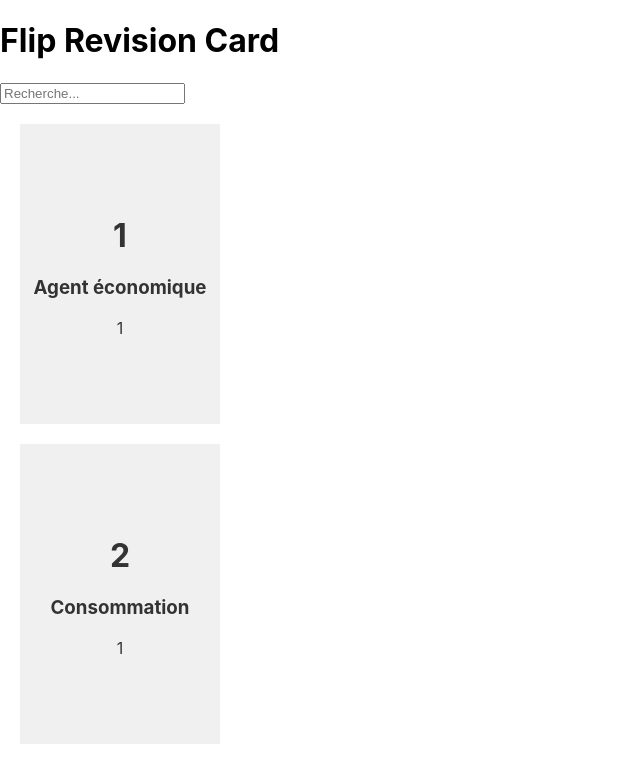
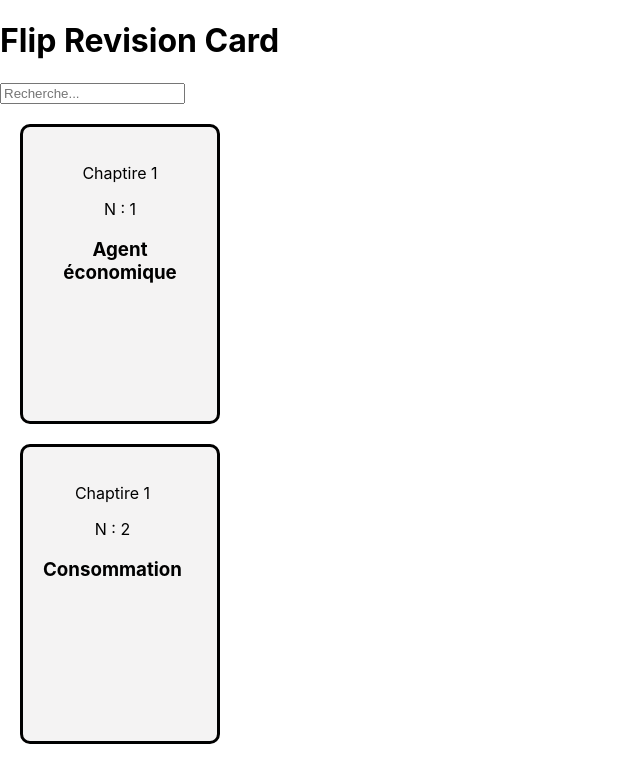
Before and after one commit to D-Seonay/FRC, a React (Create React App) app in the folder flip-revision-card/: page / in a window 1280 px wide. Shown: the top 762 px of the page, without its empty margins (0-640 px from the left). Built offline with nearby package versions, Linux system fonts and the light colour scheme.

Commit message:
Add flexbox layout and styling to Card component

```diff
--- a/flip-revision-card/src/components/Card.css
+++ b/flip-revision-card/src/components/Card.css
@@ -1,7 +1,10 @@
 .card {
+  display: flex;
   width: 200px;
   height: 300px;
   perspective: 1000px;
+  align-items: center;
+  justify-content: center;
   position: relative;
   margin: 20px;
   transform-style: preserve-3d;
@@ -13,6 +16,7 @@
   height: 100%;
   position: absolute;
   text-align: center;
+  border-radius: 10px;
   transition: transform 0.5s;
   transform-style: preserve-3d;
 }
@@ -26,23 +30,39 @@
   width: 100%;
   height: 100%;
   position: absolute;
+  text-align: center;
+  border-radius: 10px;
   backface-visibility: hidden;
   display: flex;
   flex-direction: column;
-  align-items: center;
-  justify-content: center;
+  align-items: flex-start; /* Alignement à gauche */
+  justify-content: space-between; /* Espacement vertical entre les éléments */
+  padding: 20px;
+  box-sizing: border-box; /* Garantit que le padding est inclus dans la taille définie */
   transform-style: preserve-3d;
 }
 
 .cardFront {
-  background-color: #f0f0f0;
-  color: #333;
+  background-color: #f4f3f3;
+  color: #000;
+  border: #000 solid 3px;
 }
 
 .cardBack {
-  background-color: #e0e0e0;
-  color: #333;
+  background-color: #191919;
+  color: #FFF;
+  border: #fff solid 3px;
   transform: rotateY(180deg);
 }
 
 /* Styles pour le texte, les boutons, etc. */
+
+.chapter {
+  align-self: flex-start; /* Alignement chapitre en haut gauche */
+}
+
+.cardNumber {
+  align-self: flex-end; /* Alignement numéro carte en bas droite */
+  font-size: 10px;
+  opacity: 0.8;
+}
--- a/flip-revision-card/src/components/SearchBar.js
+++ b/flip-revision-card/src/components/SearchBar.js
@@ -36,9 +36,9 @@ const SearchBar = () => {
             key={item.id}
             frontContent={
               <div>
-                <h1>{item.id}</h1>
+                <p> Chaptire {item.chapter}</p>
+                <p>N : {item.id}</p>
                 <h3>{item.word}</h3>
-                <p>{item.chapter}</p>
               </div>
             }
             backContent={
```
